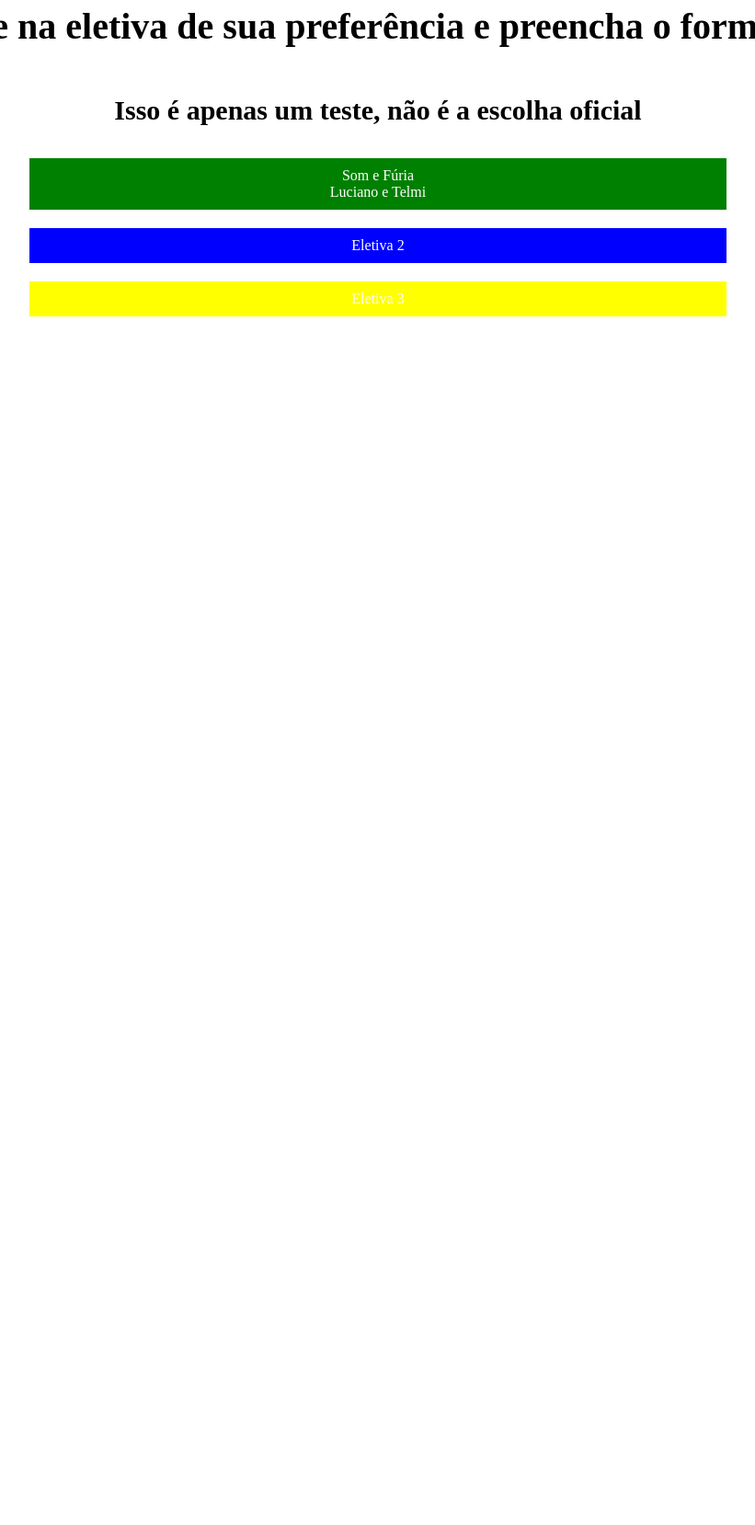
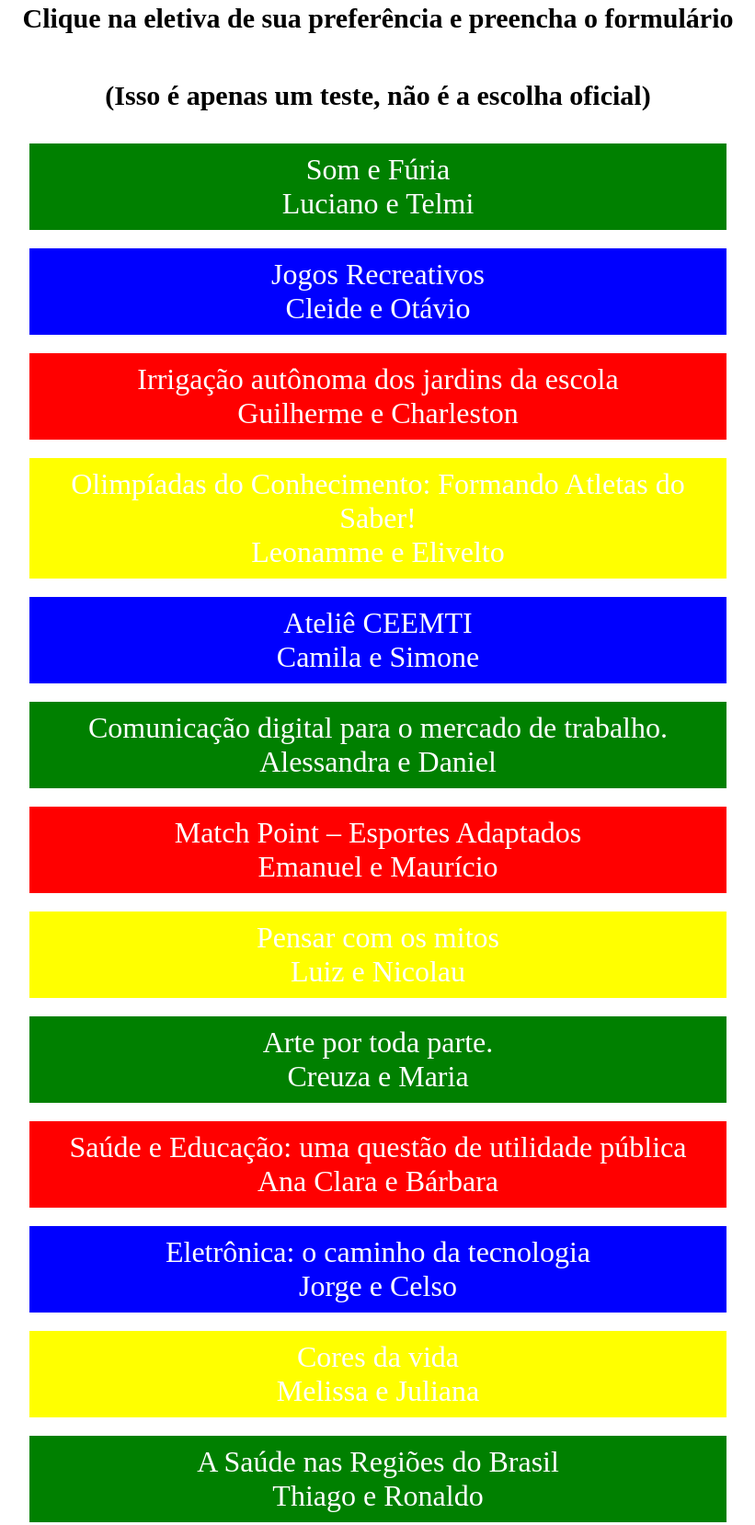
Before and after one commit to A-I-S-Tech/teste, a plain HTML site: page index.html in a window 1280 px wide. Shown: the part 30-1688 px from the top of the page at 92% size, without its empty margins (229-1050 px from the left). Before the commit the page ends 800 px from the top, so only its background shows below. Drawn offline with Linux system fonts and the light colour scheme.

Commit message:
Update index.html

```diff
--- a/index.html
+++ b/index.html
@@ -26,7 +26,9 @@
         margin: 10px 0; /* Adicionei margem para espaçamento entre as divs */
         font-size: 16px;
       }
-
+	  .eletiva{
+		font-size : 32px;
+	  }
       .amarelo {
         background-color: yellow;
       }
@@ -45,26 +47,93 @@
     </style>
   </head>
   <body>
-    <h1>Clique na eletiva de sua preferência e preencha o formulário</h1>
-    <h2>Isso é apenas um teste, não é a escolha oficial</h2>
+    <h2>Clique na eletiva de sua preferência e preencha o formulário</h2>
+    <h2>(Isso é apenas um teste, não é a escolha oficial)</h2>
 
-    <a class="item verde" href="google.com">
-      <div>
+    <a class="item verde" href="https://docs.google.com/forms/d/e/1FAIpQLSfTwFpp_B-UhWt9f9_I3-7H3HQA_oGEnMDtuZCXwzv_vDRTuQ/viewform">
+      <div class="eletiva">
         Som e Fúria <br>
         Luciano e Telmi
       </div>
     </a>
+    <a class="item azul" href="https://docs.google.com/forms/d/e/1FAIpQLSfTwFpp_B-UhWt9f9_I3-7H3HQA_oGEnMDtuZCXwzv_vDRTuQ/viewform">
+      <div class="eletiva">
+         Jogos Recreativos <br>	Cleide e Otávio
 
-    <a class="item azul" href="google.com">
-      <div>
-        Eletiva 2
+      </div>
+    </a>
+	<a class="item vermelho" href="https://docs.google.com/forms/d/e/1FAIpQLSfTwFpp_B-UhWt9f9_I3-7H3HQA_oGEnMDtuZCXwzv_vDRTuQ/viewform">
+      <div class="eletiva">
+         Irrigação autônoma dos jardins da escola <br>	Guilherme e Charleston
+
+      </div>
+    </a>
+	<a class="item amarelo" href="https://docs.google.com/forms/d/e/1FAIpQLSfTwFpp_B-UhWt9f9_I3-7H3HQA_oGEnMDtuZCXwzv_vDRTuQ/viewform">
+      <div class="eletiva">
+         Olimpíadas do Conhecimento: Formando Atletas do Saber!<br>	Leonamme e Elivelto
+
+      </div>
+    </a>
+	<a class="item azul" href="https://docs.google.com/forms/d/e/1FAIpQLSfTwFpp_B-UhWt9f9_I3-7H3HQA_oGEnMDtuZCXwzv_vDRTuQ/viewform">
+      <div class="eletiva">
+         Ateliê CEEMTI	<br>Camila e Simone
+
+      </div>
+    </a>
+	<a class="item verde" href="https://docs.google.com/forms/d/e/1FAIpQLSfTwFpp_B-UhWt9f9_I3-7H3HQA_oGEnMDtuZCXwzv_vDRTuQ/viewform">
+      <div class="eletiva">
+         Comunicação digital para o mercado de trabalho.<br>	Alessandra e Daniel
+
+      </div>
+    </a>
+	<a class="item vermelho" href="https://docs.google.com/forms/d/e/1FAIpQLSfTwFpp_B-UhWt9f9_I3-7H3HQA_oGEnMDtuZCXwzv_vDRTuQ/viewform">
+      <div class="eletiva">
+         Match Point – Esportes Adaptados<br>	Emanuel e Maurício
+
+      </div>
+    </a>
+	<a class="item amarelo" href="https://docs.google.com/forms/d/e/1FAIpQLSfTwFpp_B-UhWt9f9_I3-7H3HQA_oGEnMDtuZCXwzv_vDRTuQ/viewform">
+      <div class="eletiva">
+         Pensar com os mitos	<br>Luiz e Nicolau
+
+      </div>
+    </a>
+	<a class="item verde" href="https://docs.google.com/forms/d/e/1FAIpQLSfTwFpp_B-UhWt9f9_I3-7H3HQA_oGEnMDtuZCXwzv_vDRTuQ/viewform">
+      <div class="eletiva">
+         Arte por toda parte.	<br>Creuza e Maria
+
+      </div>
+    </a>
+	<a class="item vermelho" href="https://docs.google.com/forms/d/e/1FAIpQLSfTwFpp_B-UhWt9f9_I3-7H3HQA_oGEnMDtuZCXwzv_vDRTuQ/viewform">
+      <div class="eletiva">
+         Saúde e Educação: uma questão de utilidade pública	<br>Ana Clara e Bárbara
+
+      </div>
+    </a>
+	<a class="item azul" href="https://docs.google.com/forms/d/e/1FAIpQLSfTwFpp_B-UhWt9f9_I3-7H3HQA_oGEnMDtuZCXwzv_vDRTuQ/viewform">
+      <div class="eletiva">
+         Eletrônica: o caminho da tecnologia	<br>Jorge e Celso
+
+      </div>
+    </a>
+	<a class="item amarelo" href="https://docs.google.com/forms/d/e/1FAIpQLSfTwFpp_B-UhWt9f9_I3-7H3HQA_oGEnMDtuZCXwzv_vDRTuQ/viewform">
+      <div class="eletiva">
+        Cores da vida<br>	Melissa e Juliana
+
+      </div>
+    </a>
+	<a class="item verde" href="https://docs.google.com/forms/d/e/1FAIpQLSfTwFpp_B-UhWt9f9_I3-7H3HQA_oGEnMDtuZCXwzv_vDRTuQ/viewform">
+      <div class="eletiva">
+         A Saúde nas Regiões do Brasil	<br>Thiago e Ronaldo
+
+      </div>
+    </a>
+	<a class="item vermelho" href="https://docs.google.com/forms/d/e/1FAIpQLSfTwFpp_B-UhWt9f9_I3-7H3HQA_oGEnMDtuZCXwzv_vDRTuQ/viewform">
+      <div class="eletiva">
+         A Arte na Anatomia<br>	Paula, Wilson e prof. de Arte
+
       </div>
     </a>
 
-    <a class="item amarelo" href="google.com">
-      <div>
-        Eletiva 3
-      </div>
-    </a>
   </body>
 </html>
```
